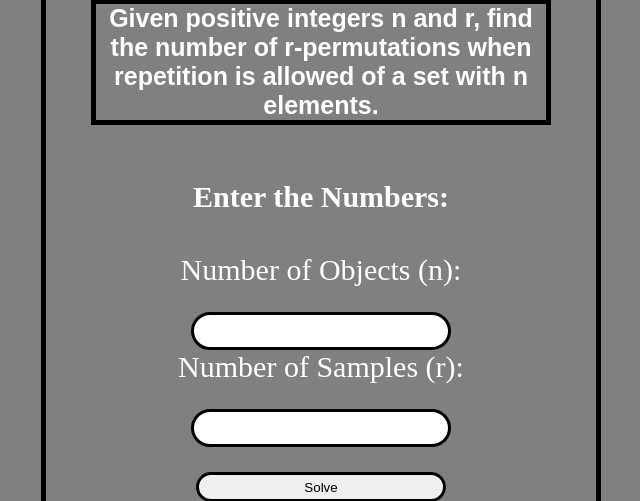
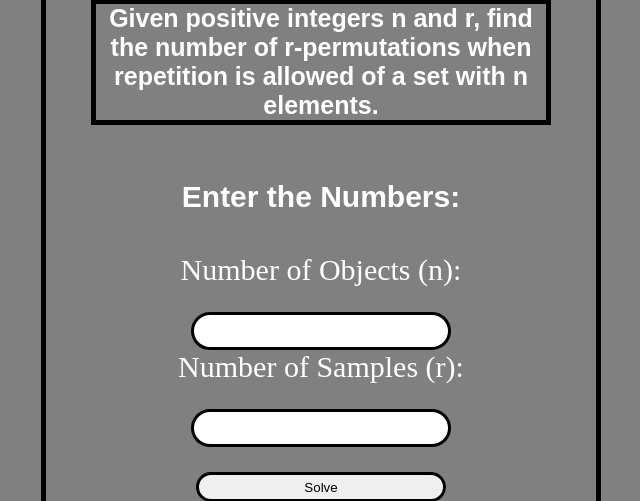
Before and after one commit to kaysier23/mathhhhhhhhhhhhh, a PHP site: page / in a window 1280 px wide. Shown: the part 66-567 px from the top of the page, without its empty margins (319-959 px from the left). Run offline with PHP 8.4, Linux system fonts and the light colour scheme.

Commit message:
Update style.css

```diff
--- a/css/style.css
+++ b/css/style.css
@@ -20,9 +20,10 @@ h1{
 
 form{
   font-size: 30px;
+
 }
 h2{
-    font-family: ;
+    font-family: arial;
   font-size: 30px;
   padding: 5px;
   margin: auto;
```
